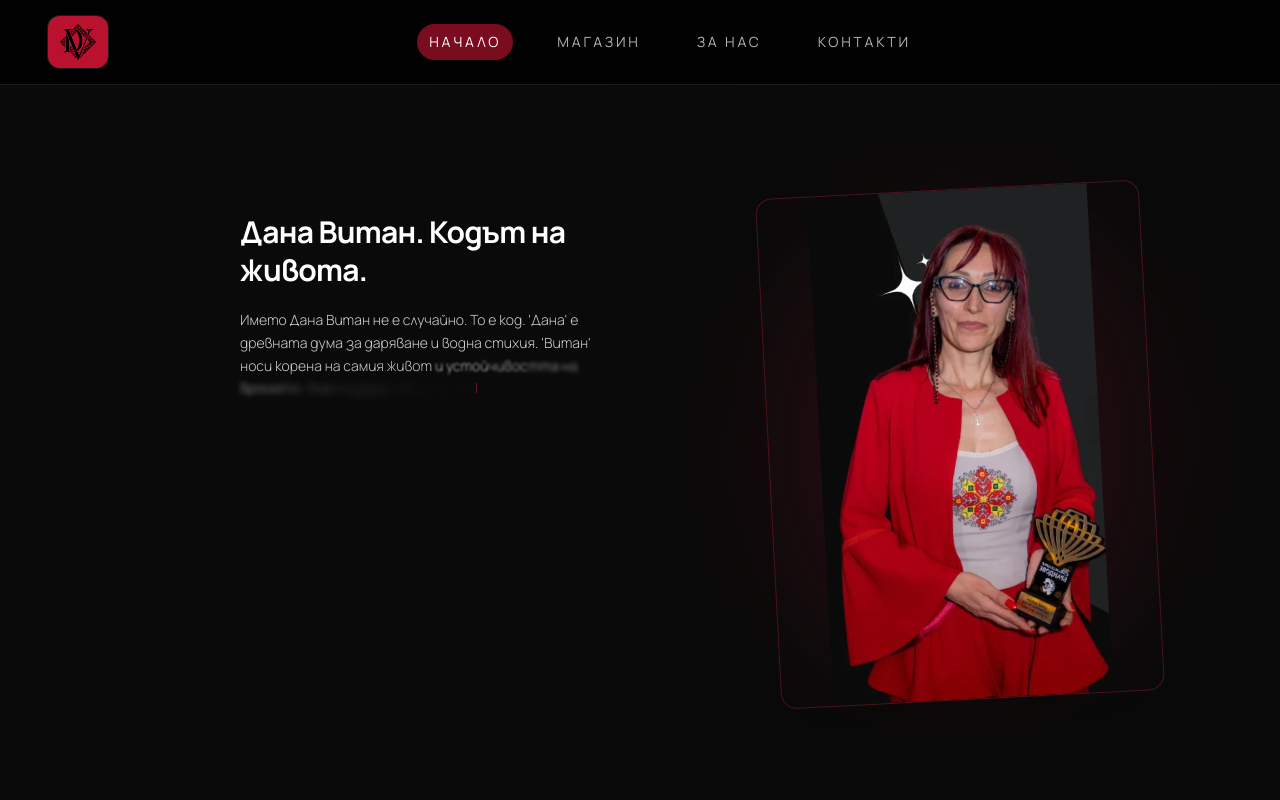
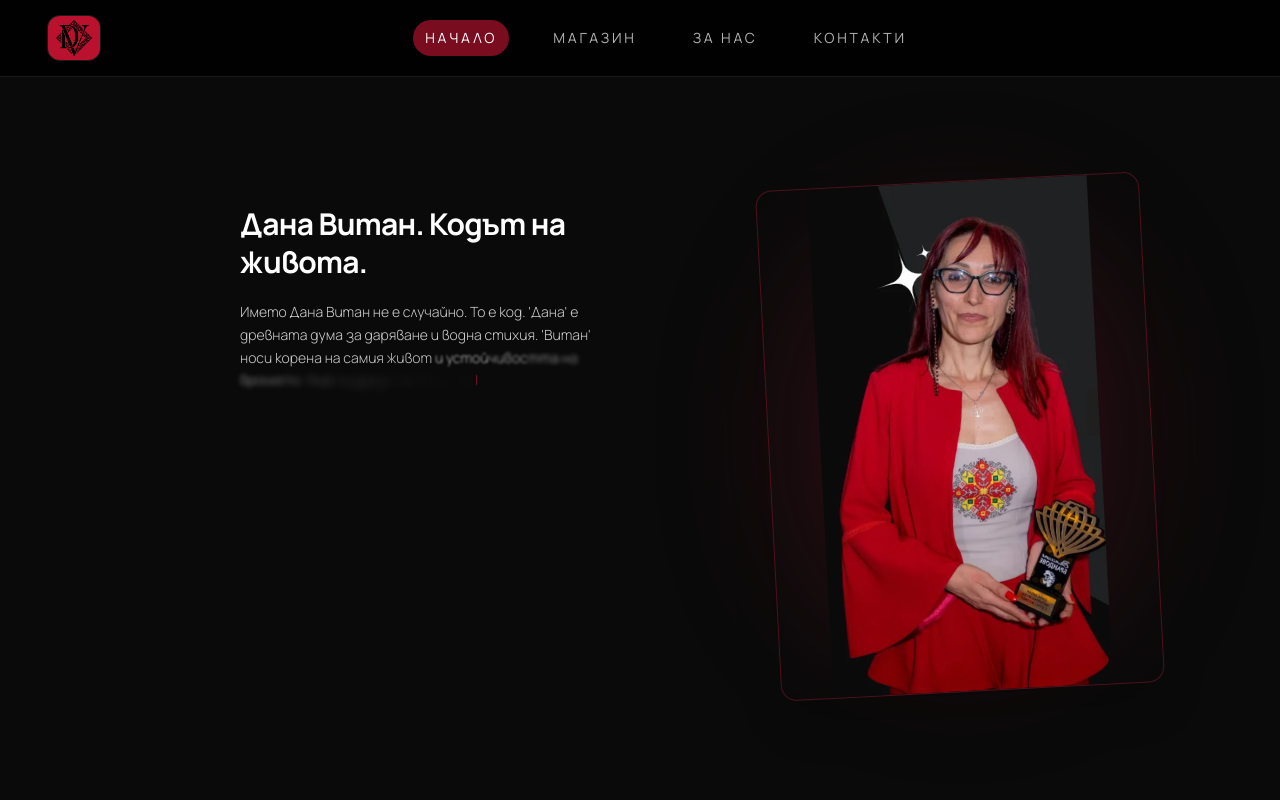
Before and after one commit to Niko5886/shopDanaVitan, a Next.js app: page / in a window 1280 px wide. Shown: the top 800 px of the page. Built offline with nearby package versions, Linux system fonts and the light colour scheme.

Commit message:
fix: adjust padding in Header component for improved layout

```diff
--- a/components/Header.tsx
+++ b/components/Header.tsx
@@ -31,7 +31,7 @@ export default function Header() {
       <div className="mx-auto flex w-full max-w-6xl items-center justify-between px-6 py-4">
         <Link
           href="/"
-          className="group relative flex items-center rounded-xl bg-[#ba122e] px-3 py-2 shadow-sm ring-1 ring-white/10 transition-all duration-300 hover:shadow-md hover:ring-white/20 md:-translate-x-10"
+          className="group relative flex items-center rounded-xl bg-[#ba122e] px-2 py-1 shadow-sm ring-1 ring-white/10 transition-all duration-300 hover:shadow-md hover:ring-white/20 md:-translate-x-10"
           aria-label="Dana Vitan Boutique — към началото"
         >
           <Image
```
